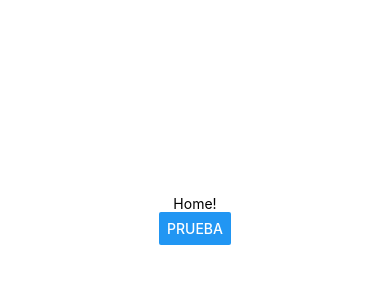
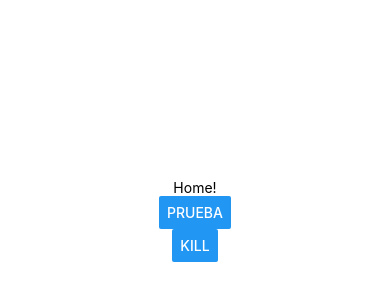
Before and after one commit to edgar112233/pruebam, a React Native app: screen / in a window 390 px wide. Shown: the part 202-502 px from the top of the page. Built offline with nearby package versions, Linux system fonts and the light colour scheme.

Commit message:
kill my app

```diff
--- a/App.js
+++ b/App.js
@@ -41,12 +41,16 @@ export default function App() {
       console.error(e);
     }
   }
+  const handleClick1 = async () => {
+    ToastModule.muerte()
+  }
 
 
   return (
       <View style={{ flex: 1, justifyContent: "center", alignItems: "center" }}>
         <Text>Home!</Text>
         <Button  title="prueba" onPress={handleClick}/>
+        <Button  title="kill" onPress={handleClick1}/>
       </View>
 
   );
```
Also changed, not shown: 1 other file (tests, documents, lock files or other folders).
